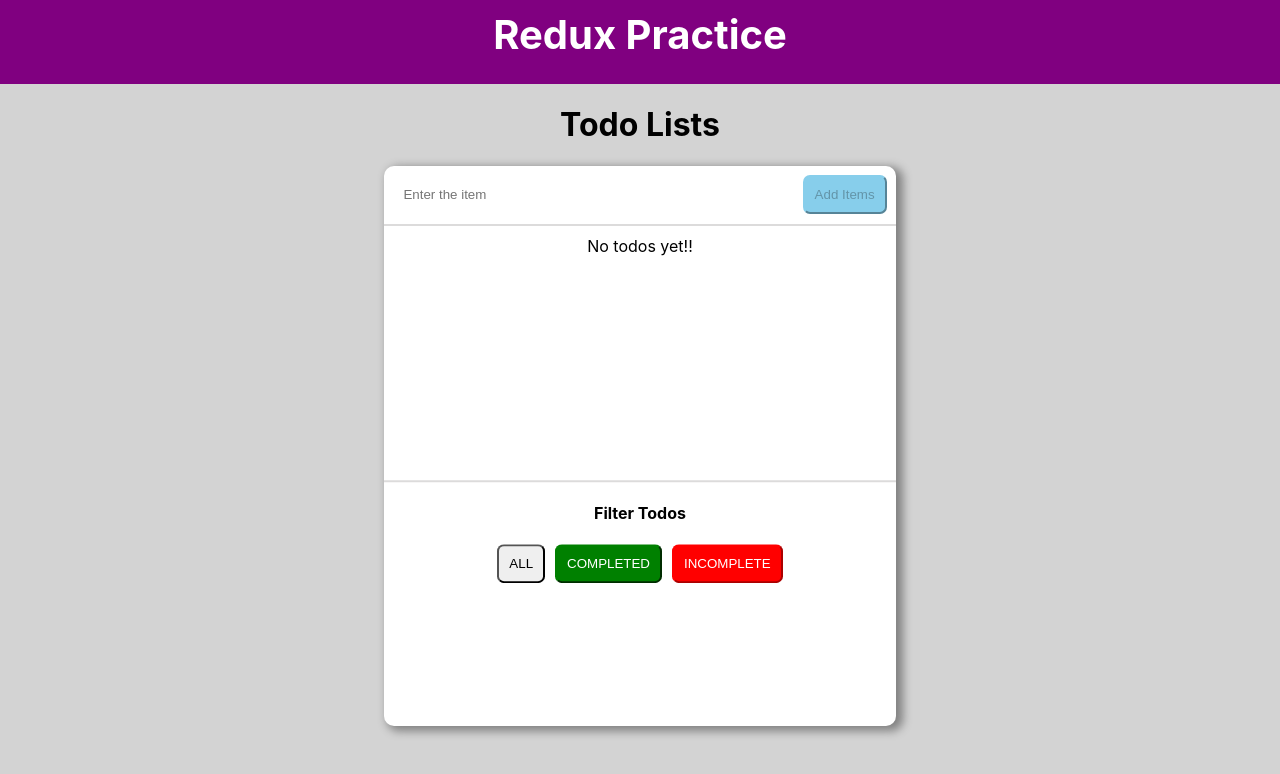
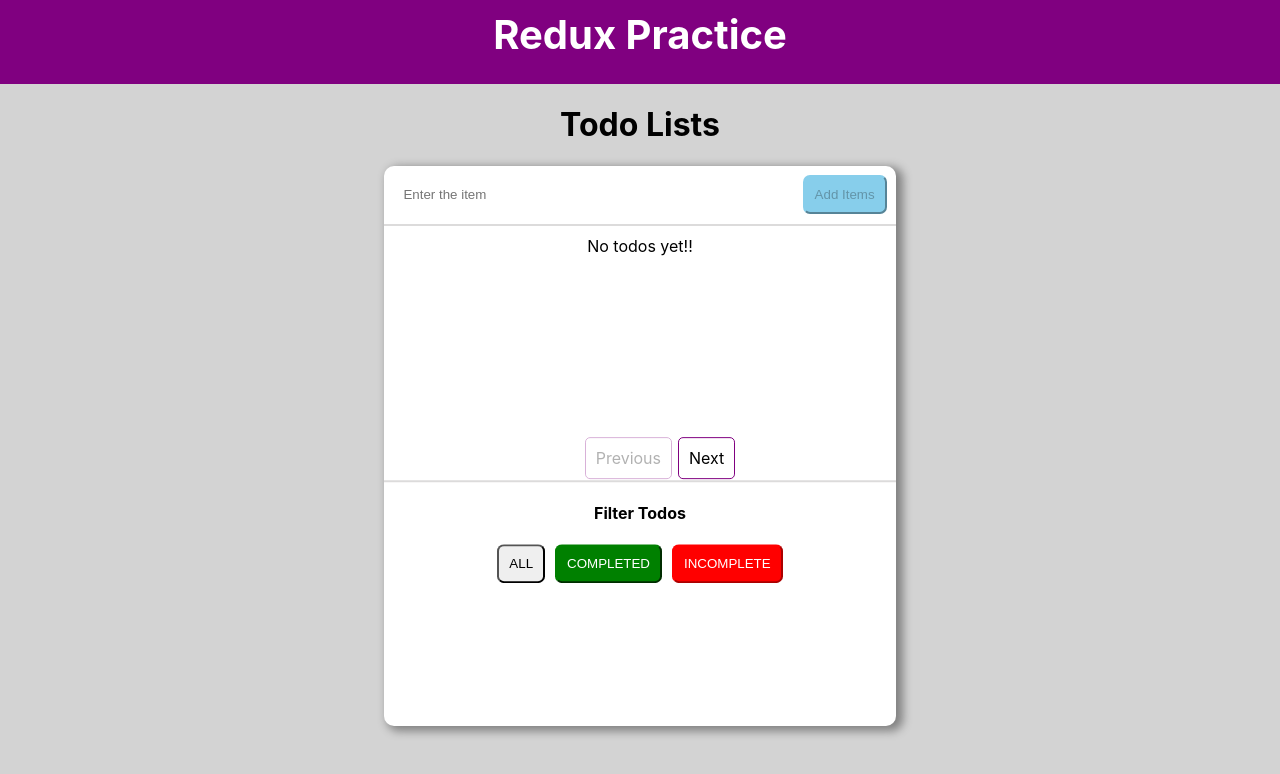
Before and after one commit to shrestharajani/redux-todo, a React (Create React App) app: page / in a window 1280 px wide. Shown: the top 774 px of the page. Built offline with nearby package versions, Linux system fonts and the light colour scheme; the HTML template or start-up script is replaced by a standard one.

Commit message:
Improvement:Tried to implement pagination

```diff
--- a/package.json
+++ b/package.json
@@ -8,6 +8,7 @@
     "@testing-library/user-event": "^13.5.0",
     "react": "^18.0.0",
     "react-dom": "^18.0.0",
+    "react-paginate": "^8.1.3",
     "react-redux": "^8.0.0",
     "react-scripts": "5.0.1",
     "redux": "^4.1.2",
--- a/src/App.css
+++ b/src/App.css
@@ -101,3 +101,54 @@ input:focus {
   border-color: red;
   color: white;
 }
+
+.pagination-div{
+  position: sticky;
+  top: 28rem;
+  display: flex;
+  align-items: center;
+  justify-content: center;
+  width: 80%;
+  margin: auto;
+  list-style: none;
+}
+
+.pagination-div a{
+  border: 1px solid purple;
+  border-radius: 50%;
+  padding: 6px;
+  margin: 3px;
+  cursor: pointer;
+}
+
+.active-button a,.pagination-div a:hover{
+  background-color: purple;
+  color: white;
+}
+
+.previous-button a,.next-button a{
+  border: 1px solid purple;
+  border-radius: 5px ;
+  padding: 10px;
+  margin: 3px;
+}
+
+.disabled-button a{
+  opacity: 0.3;
+}
+
+.disabled-button a:hover{
+  background-color: transparent;
+  color: black;
+  cursor: default;
+}
+
+.break-label a{
+  border: none;
+}
+
+.break-label a:hover{
+  background-color: transparent;
+  color: black;
+  cursor: default;
+}
--- a/src/components/Form.jsx
+++ b/src/components/Form.jsx
@@ -21,19 +21,20 @@ export default function Form() {
 
     return (
         <>
-            <div className='form'>
+            <form className='form' onSubmit={addItems}>
                 <input
                     type='text'
                     value={todos.text}
                     placeholder='Enter the item'
-                    onChange={changeItems} />
+                    onChange={changeItems}
+                />
                 <button
                     disabled={!todos.text}
                     className='add-button'
                     onClick={addItems}>
                     {todos.selected ? "Edit Items" : "Add Items"}
                 </button>
-            </div>
+            </form>
         </>
     )
 }
--- a/src/components/ItemList.jsx
+++ b/src/components/ItemList.jsx
@@ -1,20 +1,59 @@
-import React from 'react'
-import { useSelector } from 'react-redux'
+import React, { useState } from 'react'
+import { useDispatch, useSelector } from 'react-redux'
 import { actionFilter } from '../redux/actions/actionFilter'
 import Todos from './Todos'
+import ReactPaginate from 'react-paginate';
+import { setCurrentPage } from '../redux/actions/action';
 
 export default function ItemList() {
+    const dispatch = useDispatch()
     const { todos, filter } = useSelector(state => state)
     const filterItem = actionFilter(todos, filter)
+    console.log(filterItem, "dsfds")
+
+    // using react only
+    // const [pageNumber, setPageNumber] = useState(0)
+    // const itemPerPage = 5
+
+    // const itemVisitedInEachPage = pageNumber * itemPerPage
+    // const numberOfPage = Math.ceil(filterItem.length / itemPerPage)
+
+    // const handleChange = (e) => {
+    //     setPageNumber(e.selected)
+    // }
+
+    const itemPerPage = 5
+
+    const itemVisitedInEachPage = itemPerPage
+    const numberOfPage = Math.ceil(filterItem.length / itemPerPage)
+
+    const handleChange = (e) => {
+        dispatch(setCurrentPage(e.selected))
+    }
+
+    const displayItem = filterItem.slice(itemVisitedInEachPage, itemVisitedInEachPage + itemPerPage)
+        .map((todo, index) => (
+            <Todos
+                key={index}
+                todo={todo} />
+        ))
 
     return (
-        <div>
-            {filterItem.length ? filterItem.map((todo, index) => (
-                <Todos
-                    key={index}
-                    todo={todo} />
-            )) : <div style={{ textAlign: 'center', paddingTop: '10px' }}> No todos yet!!</div>}
+        <>
+            {filterItem.length ? displayItem :
+                <div style={{ textAlign: 'center', paddingTop: '10px' }}> No todos yet!!</div>}
 
-        </div>
+            <ReactPaginate
+                pageCount={numberOfPage}
+                onPageChange={handleChange}
+                containerClassName='pagination-div'
+                previousClassName='previous-button'
+                nextClassName='next-button'
+                disabledClassName='disabled-button'
+                breakClassName='break-label'
+                activeClassName='active-button'
+            />
+        </>
+
     )
 }
--- a/src/redux/actions/action.js
+++ b/src/redux/actions/action.js
@@ -55,3 +55,12 @@ export const editAddTodo = (id,content) => {
         }
     })
   }
+
+  export const setCurrentPage = (page_num) => {
+    return({
+        type: 'SET_PAGE_NUMBER',
+        payload : {
+            page_num
+        }
+    })
+  }
--- a/src/redux/actions/actionFilter.js
+++ b/src/redux/actions/actionFilter.js
@@ -1,5 +1,4 @@
 import { ConstantFilter } from "../../components/ConstantFilter";
-
 
 export const actionFilter = (store,filters) => {
   switch(filters){
--- a/src/redux/reducers/todos.js
+++ b/src/redux/reducers/todos.js
@@ -1,7 +1,8 @@
 const initialState = {
     todos:[],
     text:"",
-    selected: undefined
+    selected: undefined,
+    pageNumber : 0
 }
 
 const todos = (state = initialState,action)=> {
@@ -77,6 +78,18 @@ const todos = (state = initialState,action)=> {
         }
       }
 
+      case 'SET_PAGE_NUMBER':{
+        const {page_num} = action.payload
+        return {
+          todos:[
+            ...state.todos,
+          ],
+          text: "",
+          selected:undefined,
+          pageNumber: page_num
+        }
+      }
+
       default:
           return state
   }
```
Also changed, not shown: 1 other file (tests, documents, lock files or other folders).
